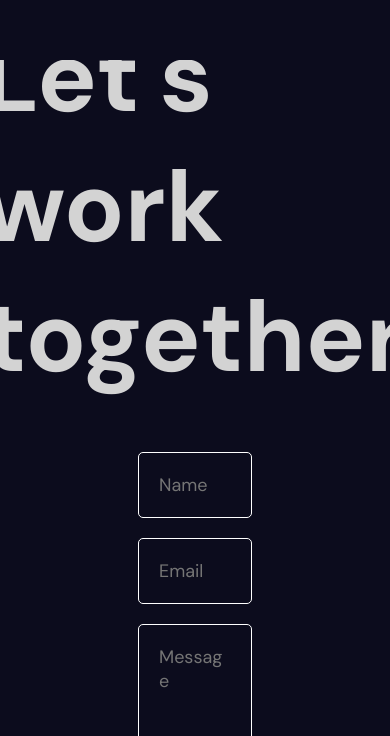
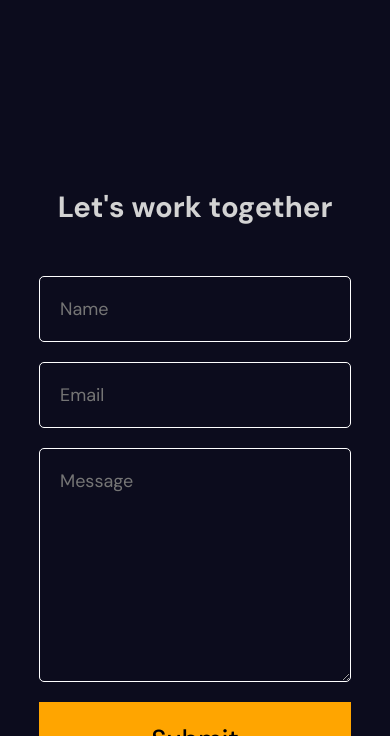
Before and after one commit to MChornomaz/portfolio, a React (Vite) app: page / in a window 390 px wide. Shown: the part 10168-10904 px from the top of the page. Built offline with nearby package versions, Linux system fonts and the light colour scheme.

Commit message:
fixed and made responsive contact section

```diff
--- a/src/components/contact/Contact.jsx
+++ b/src/components/contact/Contact.jsx
@@ -39,7 +39,7 @@ const Contact = () => {
     const ref = useRef()
     const formRef = useRef()
 
-    const isInView = useInView(ref, {margin: '-100px'})
+    const isInView = useInView(ref, { margin: '-100px' })
 
     const submitFormHandler = (e) => {
         e.preventDefault();
@@ -71,8 +71,8 @@ const Contact = () => {
             >
                 <motion.div
                     className="phoneSvg"
-        initial={{opacity: 1}}
-        animate={isInView && {opacity: 0}}
+                    initial={{ opacity: 1 }}
+                    animate={isInView ? { opacity: 0 } : 'initial'}
                     transition={
                         {
                             duration: 1,
@@ -85,8 +85,8 @@ const Contact = () => {
                             strokeWidth={0.2}
                             fill="none"
                             initial={{ pathLength: 0 }}
-              animate={{ pathLength: 1 }}
-              transition={{ duration: 3, delay: 1 }}
+                            animate={isInView ? { pathLength: 1 }: {pathLength: 0}}
+                            transition={{ duration: 3, delay: 0.2 }}
                             d="M28.189,16.504h-1.666c0-5.437-4.422-9.858-9.856-9.858l-0.001-1.664C23.021,4.979,28.189,10.149,28.189,16.504z
             M16.666,7.856L16.665,9.52c3.853,0,6.983,3.133,6.981,6.983l1.666-0.001C25.312,11.735,21.436,7.856,16.666,7.856z M16.333,0
             C7.326,0,0,7.326,0,16.334c0,9.006,7.326,16.332,16.333,16.332c0.557,0,1.007-0.45,1.007-1.006c0-0.559-0.45-1.01-1.007-1.01
@@ -104,8 +104,8 @@ const Contact = () => {
                     </svg>
                 </motion.div>
                 <motion.form
-        initial={{opacity: 0}}
-        whileInView={{opacity: 1}}
+                    initial={{ opacity: 0 }}
+                    whileInView={{ opacity: 1 }}
                     transition={
                         {
                             duration: 1,
@@ -115,8 +115,8 @@ const Contact = () => {
                     ref={formRef}
                     onSubmit={submitFormHandler}
                 >
-            <input type="text" placeholder='Name' name='name'  required/>
-            <input type="email" placeholder='Email' name='email'  required/>
+                    <input type="text" placeholder='Name' name='name' required />
+                    <input type="email" placeholder='Email' name='email' required />
                     <textarea rows="8" placeholder='Message' name='message'></textarea>
                     <button type='submit'>Submit</button>
 
--- a/src/components/contact/contact.scss
+++ b/src/components/contact/contact.scss
@@ -1,7 +1,7 @@
 .contact{
     height: 100%;
     max-width: 1366px;
-    padding: 0 100px;
+    padding: 0 10%;
     margin: auto;
     display: flex;
     flex-direction: column;
@@ -10,7 +10,7 @@
 
     .textContainer{
         h2{
-            font-size: 100px;
+            font-size: 9vw;
             margin-bottom: 50px;
         }
     }
@@ -57,3 +57,32 @@
 
 
 }
+
+@media (max-width: 900px) {
+    .contact{
+
+        .textContainer{
+            h2{
+                font-size: 7.5vw;
+            }
+        }
+
+        .formContainer{
+            width: 100%;
+        }
+    }
+}
+
+@media (max-width: 600px) {
+    .contact{
+        .formContainer{
+            .phoneSvg{
+                width: 100%;
+
+                svg{
+                    width: 100%;
+                }
+            }
+        }
+    }
+}
```
Lines whose indentation alone changed are shown as unchanged.
